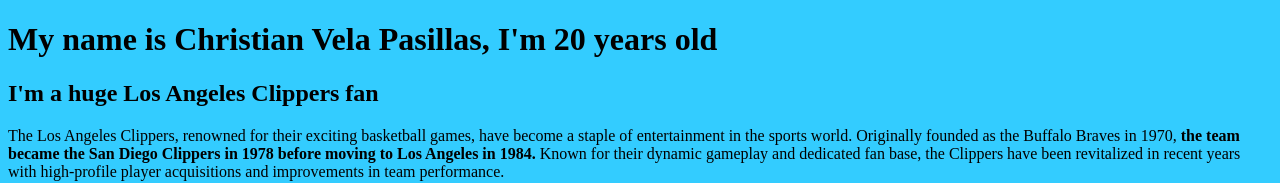
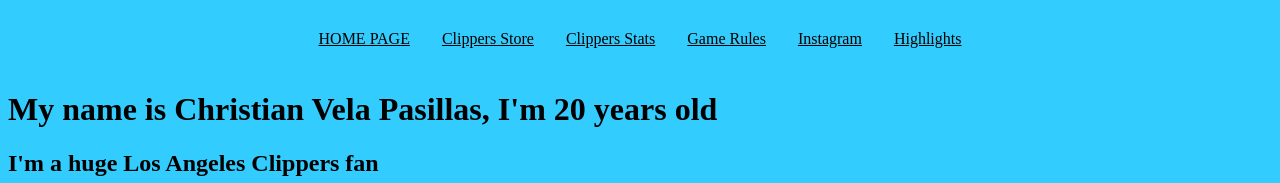
Before and after one commit to christianvelapasill/CSC193, a plain HTML site: page index.html in a window 1280 px wide. Shown: the top 183 px of the page. Drawn offline with Linux system fonts and the light colour scheme.

Commit message:
Update index.html

```diff
--- a/index.html
+++ b/index.html
@@ -3,8 +3,40 @@
 <head>
     <meta charset="utf-8">
     <title>Los Angeles Clippers Web Page</title>
+    <style>
+        /* Style for navigation bar */
+        .navbar {
+            background-color: #33CCFF;
+            overflow: hidden;
+            display: flex;
+            justify-content: center; /* Center navigation links horizontally */
+            padding: 8px 16px;
+        }
+        .navbar a {
+            float: left;
+            display: block;
+            color: black; /* Changed text color to black */
+            text-align: center;
+            padding: 14px 16px;
+            text-decoration: underline; /* Make it look like a link */
+            font-size: 16px;
+        }
+        .navbar a:hover {
+            background-color: #ddd;
+            color: black;
+        }
+    </style>
 </head>
 <body style="background-color: #33CCFF;">
+    <div class="navbar">
+        <!-- Navigation Links -->
+        <a href="file:///Users/christianvelapasillas/Documents/CSC193-A/Assignment_2/index.html" target="_blank">HOME PAGE</a>
+        <a href="https://store.nba.com/la-clippers/o-1314+t-69701801+z-96804-3046626999?_s=gppc&utm_campaign=NBA+-+LA+Clippers+-+GKs+-+US+-+EN%7C14660997973&utm_medium=ppc&ks_id=6220_kw71195676&utm_term=los%20angeles%20clippers%20store&matchtype=e&utm_source=g&target=kwd-321425025109&pcrid=546134793499&adposition=&gad_source=1&gclid=Cj0KCQjw_-GxBhC1ARIsADGgDjsbb96tAiwrRRlOnhtjvdq28zMRifC8ZEZhArJVGyiClmYth_0Pie4aAgenEALw_wcB" target="_blank">Clippers Store</a>
+        <a href="https://www.espn.com/nba/team/_/name/lac/la-clippers" target="_blank">Clippers Stats</a>
+        <a href="https://theathletic.com/nba/team/clippers/" target="_blank">Game Rules</a>
+        <a href="https://www.instagram.com/laclippers/" target="_blank">Instagram</a>
+        <a href="https://www.youtube.com/watch?v=pS4t5MqFqY4" target="_blank">Highlights</a>
+    </div>
     <h1>My name is Christian Vela Pasillas, I'm 20 years old</h1>
     <h2>I'm a huge Los Angeles Clippers fan</h2>
     <p>
@@ -20,7 +52,6 @@
         Alongside Harden, the team features a roster of talented players such as Paul George and Kawhi Leonard, making them strong contenders in the NBA.
     </p>
     <img src="Harden.jpeg" alt="James Harden" style="width:300px;">
-
     <p>
         The Clippers are committed to building a championship-caliber team and have made significant investments in their roster and coaching staff.
         With a state-of-the-art practice facility and a passionate fan base, the Clippers are poised for success in the upcoming seasons.
@@ -29,7 +60,6 @@
         <strong>Are you a Los Angeles Clippers fan?</strong> Catch their upcoming games and support your team!
         <a href="https://www.ticketmaster.com/la-clippers-tickets/artist/805958" target="_blank">Click here for tickets.</a>
     </p>
-
     <img src="Leonard.jpeg" alt="Kawhi Leonard" style="width:300px;">
     <img src="George.jpeg" alt="Paul George" style="width:300px;">
 </body>
```
